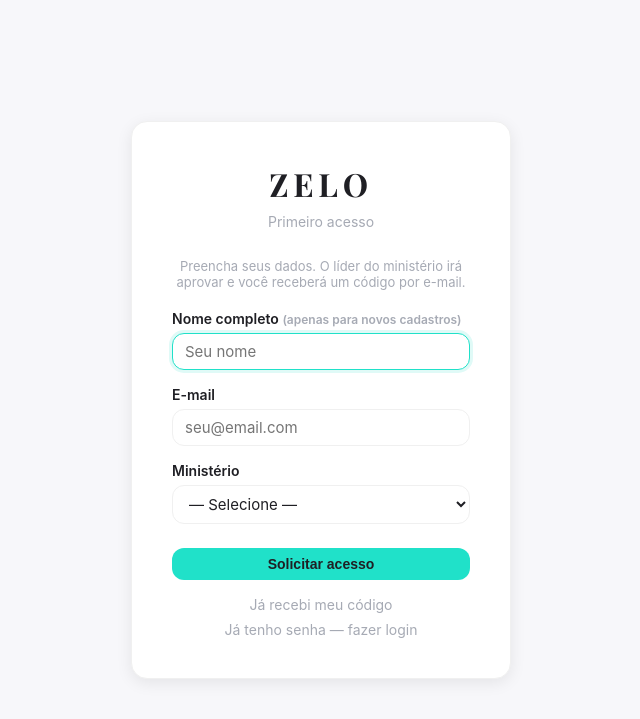
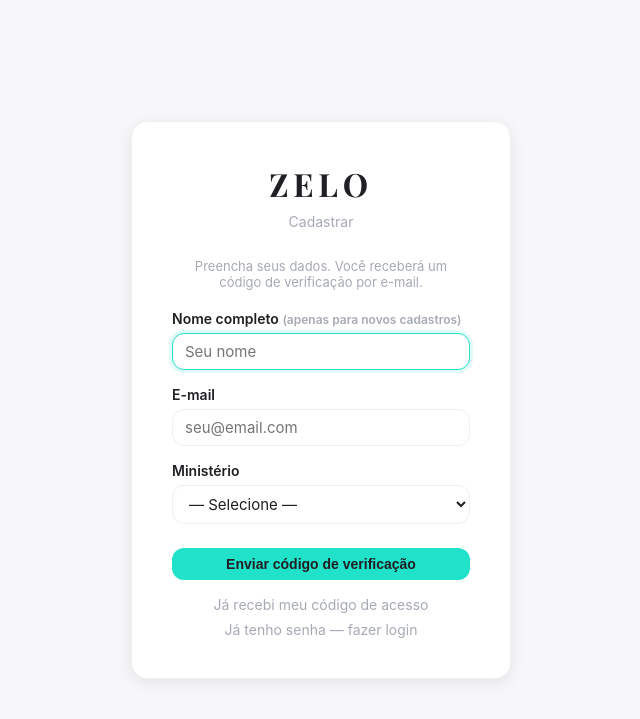
Before and after one commit to rafaxBuh/web_escala_ministerio, a Flask app: page /primeiro-acesso in a window 1280 px wide. Shown: the top 719 px of the page, without its empty margins (319-959 px from the left). Run offline with Flask 3, Linux system fonts and the light colour scheme; data that the repository does not hold is empty; some libraries are stand-ins or nearby versions.

Commit message:
feat: verificacao de email no cadastro antes da aprovacao do lider
Adiciona etapa de confirmacao de email ao fluxo de primeiro acesso:
o usuario recebe um codigo de 6 digitos por email e so apos valida-lo
a solicitacao e enviada ao lider para aprovacao.

Co-Authored-By: Claude Sonnet 4.6 <noreply@anthropic.com>

```diff
--- a/app.py
+++ b/app.py
@@ -316,10 +316,10 @@ def logout():
 @app.route("/cadastrar", methods=["GET", "POST"])
 def first_access():
     """
-    Fluxo unificado de primeiro acesso:
-    - Usuário existente → cria join_request (já cadastrado pelo admin)
-    - Usuário novo      → cria pending_registration (nunca esteve no sistema)
-    Em ambos os casos o líder precisa aprovar antes do OTP ser enviado.
+    Fluxo de cadastro em duas etapas:
+    Etapa 1 — coleta dados e envia código de verificação por e-mail.
+    Etapa 2 — valida o código e então cria o pending_registration/join_request
+               para aprovação do líder.
     """
     if current_user.is_authenticated:
         return redirect(url_for("index"))
@@ -327,33 +327,72 @@ def first_access():
     ministries = models.list_ministries()
 
     if request.method == "POST":
-        name        = request.form.get("name", "").strip()
-        email       = request.form.get("email", "").strip().lower()
-        ministry_id = request.form.get("ministry_id", type=int)
-
-        if not email or not ministry_id:
-            flash("Preencha e-mail e ministério.", "error")
-            return render_template("first_access.html", ministries=ministries)
-
-        existing_user = models.get_user_by_email(email)
-
-        if existing_user:
-            # Usuário já cadastrado — pedido de acesso ao líder
-            if existing_user["ministry_id"] == ministry_id:
+        step = request.form.get("step", "1")
+
+        if step == "1":
+            name        = request.form.get("name", "").strip()
+            email       = request.form.get("email", "").strip().lower()
+            ministry_id = request.form.get("ministry_id", type=int)
+
+            if not email or not ministry_id:
+                flash("Preencha e-mail e ministério.", "error")
+                return render_template("first_access.html", ministries=ministries, step="1")
+
+            existing_user = models.get_user_by_email(email)
+            if existing_user:
+                effective_name = existing_user["name"]
+            else:
+                if not name:
+                    flash("Informe seu nome para criar uma conta.", "error")
+                    return render_template("first_access.html", ministries=ministries, step="1")
+                effective_name = name
+
+            code    = f"{secrets.randbelow(1000000):06d}"
+            expires = datetime.now(timezone.utc) + timedelta(minutes=15)
+            models.create_email_verification(effective_name, email, ministry_id, code, expires)
+            email_service.send_registration_verification_email(email, effective_name, code)
+
+            session["reg_email"]       = email
+            session["reg_ministry_id"] = ministry_id
+
+            flash("Código enviado! Verifique seu e-mail e insira o código abaixo.", "info")
+            return redirect(url_for("first_access", step="2"))
+
+        elif step == "2":
+            email = session.get("reg_email", "")
+            code  = request.form.get("code", "").strip()
+
+            if not email or not code:
+                flash("Dados inválidos. Tente novamente.", "error")
+                return redirect(url_for("first_access"))
+
+            verification = models.get_valid_email_verification(email, code)
+            if not verification:
+                flash("Código inválido ou expirado. Solicite um novo código.", "error")
+                return render_template("first_access.html", ministries=ministries, step="2",
+                                       reg_email=email)
+
+            models.mark_email_verification_used(email)
+            session.pop("reg_email", None)
+            session.pop("reg_ministry_id", None)
+
+            existing_user = models.get_user_by_email(email)
+            if existing_user:
                 models.create_join_request(existing_user["id"])
-                _notify_leader(ministry_id, existing_user["name"], email)
-        else:
-            # Usuário novo — cadastro pendente
-            if not name:
-                flash("Informe seu nome para criar uma conta.", "error")
-                return render_template("first_access.html", ministries=ministries)
-            models.create_pending_registration(name, email, ministry_id)
-            _notify_leader(ministry_id, name, email)
-
-        flash("Solicitação enviada! Aguarde a aprovação do líder do seu ministério.", "info")
-        return redirect(url_for("first_access"))
-
-    return render_template("first_access.html", ministries=ministries)
+                _notify_leader(verification["ministry_id"], existing_user["name"], email)
+            else:
+                models.create_pending_registration(
+                    verification["name"], email, verification["ministry_id"]
+                )
+                _notify_leader(verification["ministry_id"], verification["name"], email)
+
+            flash("Solicitação enviada! Aguarde a aprovação do líder do seu ministério.", "info")
+            return redirect(url_for("first_access"))
+
+    step      = request.args.get("step", "1")
+    reg_email = session.get("reg_email", "") if step == "2" else ""
+    return render_template("first_access.html", ministries=ministries, step=step,
+                           reg_email=reg_email)
 
 
 @app.route("/verificar-codigo", methods=["GET", "POST"])
--- a/database.py
+++ b/database.py
@@ -278,6 +278,19 @@ def init_db():
             )
         """)
 
+        conn.execute("""
+            CREATE TABLE IF NOT EXISTS email_verifications (
+                id SERIAL PRIMARY KEY,
+                name TEXT NOT NULL,
+                email TEXT NOT NULL,
+                ministry_id INTEGER NOT NULL REFERENCES ministries(id) ON DELETE CASCADE,
+                code TEXT NOT NULL,
+                expires_at TIMESTAMP NOT NULL,
+                used BOOLEAN NOT NULL DEFAULT FALSE,
+                created_at TIMESTAMP DEFAULT NOW()
+            )
+        """)
+
         conn.commit()
 
     # Migração da constraint de role feita em conexão separada com autocommit
--- a/email_service.py
+++ b/email_service.py
@@ -76,6 +76,42 @@ def send_join_request_notification(leader_email, leader_name, requester_name, re
         print(f"[email] erro ao notificar líder: {ex}")
 
 
+def send_registration_verification_email(to_email, to_name, code):
+    if not GMAIL_USER or not GMAIL_APP_PASSWORD:
+        print(f"[email] credenciais não configuradas. Código de verificação de cadastro: {code}")
+        return
+
+    html = f"""
+    <div style="font-family:sans-serif;max-width:480px;margin:0 auto;padding:2rem;">
+      <h2 style="font-family:Georgia,serif;letter-spacing:.1em;text-transform:uppercase;">ZELO</h2>
+      <p>Olá, <strong>{to_name}</strong>.</p>
+      <p>Use o código abaixo para confirmar seu e-mail e concluir a solicitação de acesso:</p>
+      <div style="font-size:2.5rem;font-weight:700;letter-spacing:.4em;
+                  text-align:center;padding:1.5rem;margin:1.5rem 0;
+                  background:#f4f4f5;border-radius:12px;">
+        {code}
+      </div>
+      <p style="color:#888;font-size:.875rem;">
+        Este código expira em <strong>15 minutos</strong>.<br>
+        Se você não solicitou isso, ignore este email.
+      </p>
+    </div>
+    """
+
+    msg = MIMEMultipart("alternative")
+    msg["Subject"] = f"{code} é seu código de verificação — ZELO"
+    msg["From"]    = f"{FROM_NAME} <{GMAIL_USER}>"
+    msg["To"]      = to_email
+    msg.attach(MIMEText(html, "html"))
+
+    try:
+        with smtplib.SMTP_SSL("smtp.gmail.com", 465) as smtp:
+            smtp.login(GMAIL_USER, GMAIL_APP_PASSWORD)
+            smtp.sendmail(GMAIL_USER, to_email, msg.as_string())
+    except Exception as ex:
+        print(f"[email] erro ao enviar verificação de cadastro: {ex}")
+
+
 def send_otp_email(to_email, to_name, code):
     if not GMAIL_USER or not GMAIL_APP_PASSWORD:
         print(f"[email] credenciais não configuradas. Código OTP: {code}")
--- a/models.py
+++ b/models.py
@@ -462,6 +462,40 @@ def mark_token_used(token):
         conn.commit()
 
 
+# ── Email Verification (pré-cadastro) ─────────────────────────────────────────
+
+def create_email_verification(name, email, ministry_id, code, expires_at):
+    with db_conn() as conn:
+        conn.execute(
+            "UPDATE email_verifications SET used = TRUE WHERE email = %s AND used = FALSE",
+            (email,),
+        )
+        conn.execute(
+            "INSERT INTO email_verifications (name, email, ministry_id, code, expires_at) VALUES (%s,%s,%s,%s,%s)",
+            (name, email, ministry_id, code, expires_at),
+        )
+        conn.commit()
+
+
+def get_valid_email_verification(email, code):
+    with db_conn() as conn:
+        row = conn.execute("""
+            SELECT * FROM email_verifications
+            WHERE email = %s AND code = %s AND used = FALSE AND expires_at > NOW()
+            ORDER BY created_at DESC LIMIT 1
+        """, (email, code)).fetchone()
+        return dict(row) if row else None
+
+
+def mark_email_verification_used(email):
+    with db_conn() as conn:
+        conn.execute(
+            "UPDATE email_verifications SET used = TRUE WHERE email = %s AND used = FALSE",
+            (email,),
+        )
+        conn.commit()
+
+
 # ── Email OTP ──────────────────────────────────────────────────────────────────
 
 def create_otp(user_id, code, expires_at):
--- a/templates/first_access.html
+++ b/templates/first_access.html
@@ -3,7 +3,7 @@
 <head>
  <meta charset="UTF-8">
  <meta name="viewport" content="width=device-width, initial-scale=1.0">
- <title>Primeiro Acesso — ZELO</title>
+ <title>Cadastrar — ZELO</title>
  <meta name="theme-color" content="#1F1F24">
  <link rel="manifest" href="{{ url_for('static', filename='manifest.json') }}">
  <link rel="apple-touch-icon" href="{{ url_for('static', filename='icon-192.png') }}">
@@ -16,10 +16,18 @@
 <div class="login-wrap">
  <div class="login-card">
   <h1 class="login-title" style="font-family:'Playfair Display',serif;font-weight:700;letter-spacing:0.15em;text-transform:uppercase;">Zelo</h1>
-  <p class="login-subtitle">Primeiro acesso</p>
+
+  {% if step == "2" %}
+  <p class="login-subtitle">Confirme seu e-mail</p>
   <p style="font-size:.8125rem;color:var(--text-muted);text-align:center;margin-bottom:1.25rem;">
-   Preencha seus dados. O líder do ministério irá aprovar e você receberá um código por e-mail.
+   Enviamos um código de 6 dígitos para <strong>{{ reg_email }}</strong>. Insira-o abaixo para continuar.
   </p>
+  {% else %}
+  <p class="login-subtitle">Cadastrar</p>
+  <p style="font-size:.8125rem;color:var(--text-muted);text-align:center;margin-bottom:1.25rem;">
+   Preencha seus dados. Você receberá um código de verificação por e-mail.
+  </p>
+  {% endif %}
 
   {% with messages = get_flashed_messages(with_categories=true) %}
   {% for category, message in messages %}
@@ -30,7 +38,33 @@
   {% endfor %}
   {% endwith %}
 
+  {% if step == "2" %}
   <form method="POST">
+   <input type="hidden" name="step" value="2">
+
+   <div class="form-group">
+    <label for="code">Código de verificação</label>
+    <input type="text" id="code" name="code"
+     placeholder="000000"
+     inputmode="numeric" pattern="[0-9]{6}" maxlength="6"
+     autocomplete="one-time-code"
+     style="font-size:1.5rem;letter-spacing:.35em;text-align:center;"
+     autofocus required>
+   </div>
+
+   <button type="submit" class="btn btn-primary" style="width:100%;justify-content:center;margin-top:.5rem;">
+    Confirmar código
+   </button>
+  </form>
+
+  <p style="text-align:center;margin-top:1rem;font-size:.875rem;">
+   <a href="{{ url_for('first_access') }}" style="color:var(--text-muted);">Não recebi o código — tentar novamente</a>
+  </p>
+
+  {% else %}
+  <form method="POST">
+   <input type="hidden" name="step" value="1">
+
    <div class="form-group">
     <label for="name">Nome completo <span style="color:var(--text-muted);font-size:.75rem;">(apenas para novos cadastros)</span></label>
     <input type="text" id="name" name="name" placeholder="Seu nome"
@@ -56,12 +90,13 @@
    </div>
 
    <button type="submit" class="btn btn-primary" style="width:100%;justify-content:center;margin-top:.5rem;">
-    Solicitar acesso
+    Enviar código de verificação
    </button>
   </form>
+  {% endif %}
 
   <p style="text-align:center;margin-top:1rem;font-size:.875rem;">
-   <a href="{{ url_for('verify_otp') }}" style="color:var(--text-muted);">Já recebi meu código</a>
+   <a href="{{ url_for('verify_otp') }}" style="color:var(--text-muted);">Já recebi meu código de acesso</a>
   </p>
   <p style="text-align:center;margin-top:.5rem;font-size:.875rem;">
    <a href="{{ url_for('login') }}" style="color:var(--text-muted);">Já tenho senha — fazer login</a>
```
